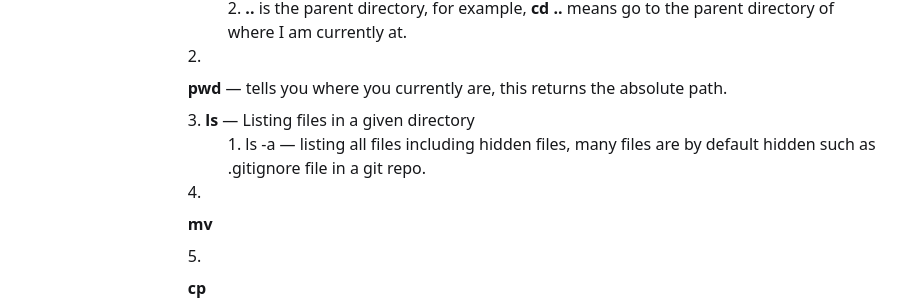
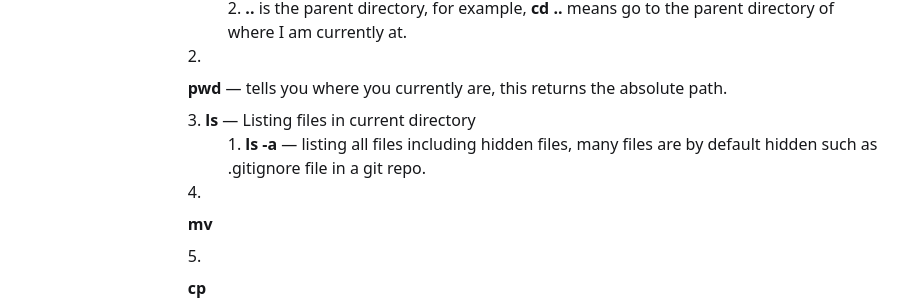
Before and after one commit to acneyouth1996/notes, a Jekyll site: the page built from _posts/2023-06-07-common-commands.md, in a window 1280 px wide. Shown: the part 247-551 px from the top of the page, without its empty margins (205-1113 px from the left). Built offline with Jekyll 4.4.1, drawn with Linux system fonts in a browser that asks for light colours.

Commit message:
new post

```diff
--- a/_posts/2023-06-07-common-commands.md
+++ b/_posts/2023-06-07-common-commands.md
@@ -19,10 +19,11 @@ Here are some commanly used commands for unix-based system terminals.
 1. **cd dirname** --- go to a specific directory.
     1. **.** is current directory
     2. **..** is the parent directory, for example, **cd ..** means go to the parent directory of where I am currently at.
+
 2. **pwd** --- tells you where you currently are, this returns the absolute path.
 
-3. **ls** --- Listing files in a given directory
-    1. ls -a --- listing all files including hidden files, many files are by default hidden such as .gitignore file in a git repo.
+3. **ls** --- Listing files in current directory
+    1. **ls -a** --- listing all files including hidden files, many files are by default hidden such as .gitignore file in a git repo.
 
 4. **mv**
 
```
